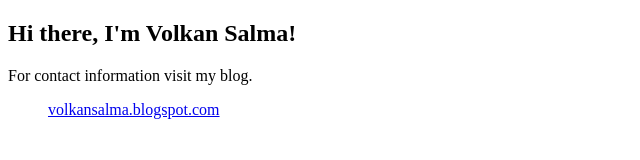
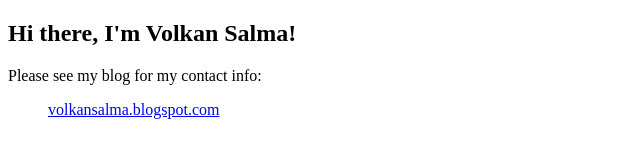
Before and after one commit to volkansalma/volkansalma.github.io, a plain HTML site: page index.html in a window 1280 px wide. Shown: the full height of the page, 0-640 px from the left. Drawn offline with Linux system fonts and the light colour scheme.

Commit message:
Update index.html

```diff
--- a/index.html
+++ b/index.html
@@ -7,7 +7,7 @@
 		<div class="container">
     		<div class="blurb">
         		<h2>Hi there, I'm Volkan Salma!</h2>
-        		For contact information visit my blog.
+        		Please see my blog for my contact info:
     		</div><!-- /.blurb -->
 		</div><!-- /.container -->
 		<footer>
```
